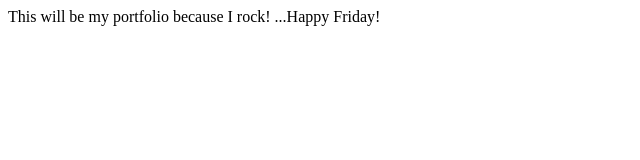
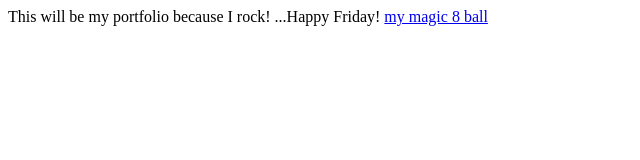
Before and after one commit to Fjohora9333/Fjohora9333.github.io, a plain HTML site: page index.html in a window 1280 px wide. Shown: the whole page, without its empty margins (0-640 px from the left). Drawn offline with Linux system fonts and the light colour scheme.

Commit message:
Update index.html

```diff
--- a/index.html
+++ b/index.html
@@ -1 +1,2 @@
 This will be my portfolio because I rock! ...Happy Friday!
+<a href="https://fjohora9333.github.io/magic8ball/public/">my magic 8 ball</a>
```
